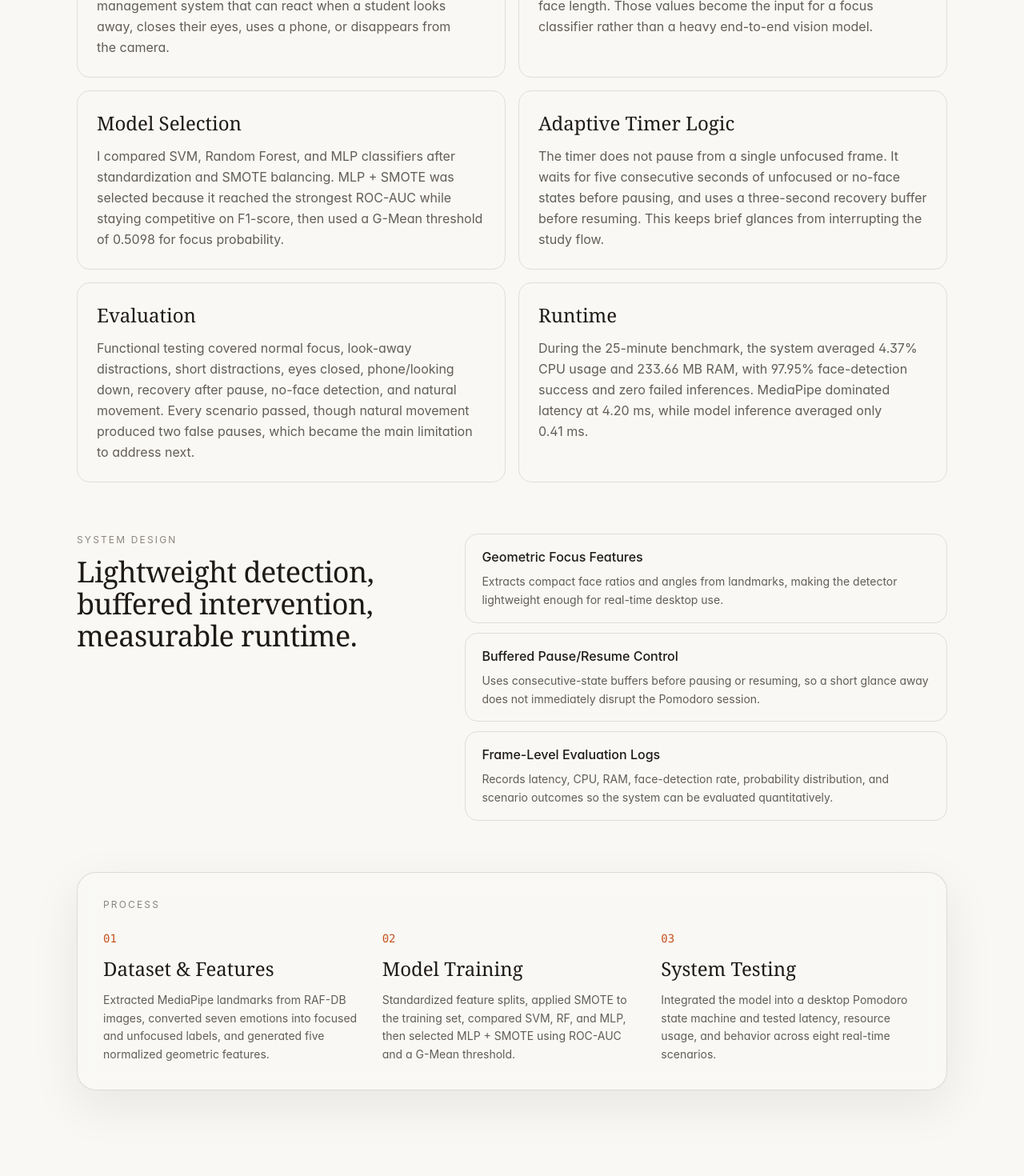
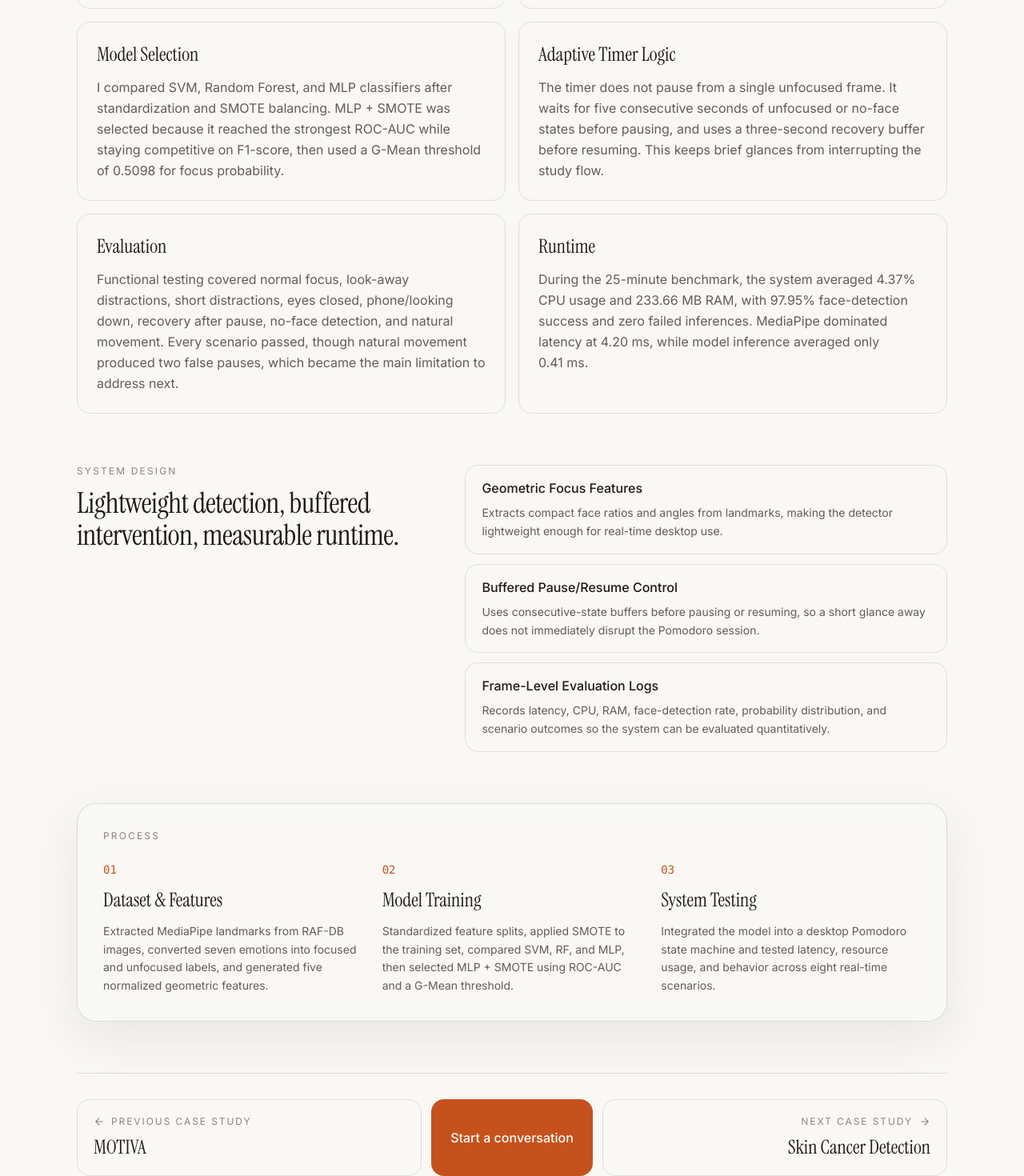
Before and after one commit to carizsm/Carizsm-Portofolio, a Next.js app: page /projects/adaptive-pomodoro in a window 1280 px wide. Shown: the part 1180-2650 px from the top of the page at 80% size. Built offline with nearby package versions, Linux system fonts and the light colour scheme; no server answers.

Commit message:
feat: improve UI and contents

```diff
--- a/app/globals.css
+++ b/app/globals.css
@@ -15,8 +15,8 @@
   --color-accent-fg: oklch(99% 0.003 90);
   --color-accent-soft: oklch(94% 0.04 50);
 
-  --font-sans: "Inter", ui-sans-serif, system-ui, -apple-system, BlinkMacSystemFont, "Segoe UI", sans-serif;
-  --font-display: "Instrument Serif", ui-serif, Georgia, Cambria, "Times New Roman", serif;
+  --font-sans: "Inter", "Inter Fallback", ui-sans-serif, system-ui, -apple-system, BlinkMacSystemFont, "Segoe UI", sans-serif;
+  --font-display: "Instrument Serif", "Instrument Serif Fallback", ui-serif, Georgia, Cambria, "Times New Roman", serif;
   --font-mono: ui-monospace, SFMono-Regular, Menlo, Monaco, Consolas, monospace;
 
   --tracking-tightish: -0.015em;
@@ -92,6 +92,12 @@ main {
   color: var(--color-accent-fg);
 }
 
+:where(a, button):focus-visible {
+  border-radius: 0.5rem;
+  outline: 2px solid var(--color-accent);
+  outline-offset: 3px;
+}
+
 @media (prefers-reduced-motion: reduce) {
   *,
   *::before,
--- a/app/layout.tsx
+++ b/app/layout.tsx
@@ -1,4 +1,5 @@
 import type { Metadata, Viewport } from "next";
+import { Inter, Instrument_Serif } from "next/font/google";
 import { ThemeProvider, THEME_INIT_SCRIPT } from "@/components/ThemeProvider";
 import { Nav } from "@/components/Nav";
 import { ScrollAssist } from "@/components/ScrollAssist";
@@ -7,6 +8,20 @@ import { getSiteUrl } from "@/lib/site-url";
 import "./globals.css";
 
 const siteUrl = getSiteUrl();
+
+const inter = Inter({
+  subsets: ["latin"],
+  variable: "--font-inter",
+  display: "swap",
+});
+
+const instrumentSerif = Instrument_Serif({
+  subsets: ["latin"],
+  weight: "400",
+  style: ["normal", "italic"],
+  variable: "--font-instrument-serif",
+  display: "swap",
+});
 
 export const metadata: Metadata = {
   metadataBase: new URL(siteUrl),
@@ -60,7 +75,11 @@ export default function RootLayout({
   children: React.ReactNode;
 }) {
   return (
-    <html lang="en" suppressHydrationWarning>
+    <html
+      lang="en"
+      suppressHydrationWarning
+      className={`${inter.variable} ${instrumentSerif.variable}`}
+    >
       <head>
         <script dangerouslySetInnerHTML={{ __html: THEME_INIT_SCRIPT }} />
       </head>
--- a/app/projects/[id]/page.tsx
+++ b/app/projects/[id]/page.tsx
@@ -1,7 +1,7 @@
 import type { Metadata } from "next";
 import Link from "next/link";
 import { notFound } from "next/navigation";
-import { ArrowLeft, ExternalLink } from "lucide-react";
+import { ArrowLeft, ArrowRight, ExternalLink } from "lucide-react";
 import { ProjectMediaCarousel } from "@/components/ProjectMediaCarousel";
 import { projects, type Project } from "@/content/projects";
 
@@ -35,8 +35,20 @@ export default async function ProjectDetailPage({
 
   if (!project) notFound();
 
+  const projectIndex = projects.findIndex((item) => item.id === id);
+  const previousProject = projectIndex > 0 ? projects[projectIndex - 1] : null;
+  const nextProject =
+    projectIndex < projects.length - 1 ? projects[projectIndex + 1] : null;
+
   if (project.detail) {
-    return <CaseStudyDetail project={project} detail={project.detail} />;
+    return (
+      <CaseStudyDetail
+        project={project}
+        detail={project.detail}
+        previousProject={previousProject}
+        nextProject={nextProject}
+      />
+    );
   }
 
   return (
@@ -68,9 +80,13 @@ export default async function ProjectDetailPage({
 function CaseStudyDetail({
   project,
   detail,
+  previousProject,
+  nextProject,
 }: {
   project: Project;
   detail: NonNullable<Project["detail"]>;
+  previousProject: Project | null;
+  nextProject: Project | null;
 }) {
   return (
     <section className="mx-auto w-full max-w-6xl px-5 py-24 sm:px-8 sm:py-28">
@@ -197,6 +213,52 @@ function CaseStudyDetail({
           ))}
         </div>
       </div>
+
+      <nav
+        aria-label="Continue exploring projects"
+        className="mt-16 border-t border-border pt-8"
+      >
+        <div className="grid gap-3 sm:grid-cols-[1fr_auto_1fr] sm:items-stretch">
+          {previousProject ? (
+            <Link
+              href={`/projects/${previousProject.id}`}
+              className="group flex min-h-24 flex-col justify-center rounded-2xl border border-border px-5 py-4 transition-colors hover:border-accent/45"
+            >
+              <span className="inline-flex items-center gap-2 text-xs uppercase tracking-[0.16em] text-fg-subtle">
+                <ArrowLeft className="h-3.5 w-3.5" /> Previous case study
+              </span>
+              <span className="serif mt-2 text-2xl text-fg transition-colors group-hover:text-accent">
+                {previousProject.title}
+              </span>
+            </Link>
+          ) : (
+            <div className="hidden sm:block" />
+          )}
+
+          <Link
+            href="/#contact"
+            className="inline-flex min-h-24 items-center justify-center rounded-2xl bg-accent px-6 py-4 text-center font-medium text-accent-fg transition-colors hover:bg-accent-hover"
+          >
+            Start a conversation
+          </Link>
+
+          {nextProject ? (
+            <Link
+              href={`/projects/${nextProject.id}`}
+              className="group flex min-h-24 flex-col items-end justify-center rounded-2xl border border-border px-5 py-4 text-right transition-colors hover:border-accent/45"
+            >
+              <span className="inline-flex items-center gap-2 text-xs uppercase tracking-[0.16em] text-fg-subtle">
+                Next case study <ArrowRight className="h-3.5 w-3.5" />
+              </span>
+              <span className="serif mt-2 text-2xl text-fg transition-colors group-hover:text-accent">
+                {nextProject.title}
+              </span>
+            </Link>
+          ) : (
+            <div className="hidden sm:block" />
+          )}
+        </div>
+      </nav>
     </section>
   );
 }
--- a/components/Contact.tsx
+++ b/components/Contact.tsx
@@ -8,9 +8,9 @@ export function Contact() {
         <p className="serif text-3xl text-fg sm:text-4xl">Let&apos;s build something meaningful.</p>
         <p className="mt-3 max-w-xl text-fg-muted">I&apos;m open to collaborations, internships, and conversations around product, iOS, and thoughtful software.</p>
         <div className="mt-6 flex flex-wrap gap-3 text-sm">
-          <a className="rounded-full border border-border px-4 py-2 hover:border-accent hover:text-accent" href={`mailto:${personal.email}`}>Email</a>
-          <a className="rounded-full border border-border px-4 py-2 hover:border-accent hover:text-accent" href={personal.links.linkedin} target="_blank" rel="noreferrer">LinkedIn</a>
-          <a className="rounded-full border border-border px-4 py-2 hover:border-accent hover:text-accent" href={personal.links.github} target="_blank" rel="noreferrer">GitHub</a>
+          <a className="inline-flex min-h-11 items-center rounded-full bg-accent px-5 py-2 font-medium text-accent-fg transition-colors hover:bg-accent-hover" href={`mailto:${personal.email}`}>Email me</a>
+          <a className="inline-flex min-h-11 items-center rounded-full border border-border px-4 py-2 transition-colors hover:border-accent hover:text-accent" href={personal.links.linkedin} target="_blank" rel="noreferrer">LinkedIn</a>
+          <a className="inline-flex min-h-11 items-center rounded-full border border-border px-4 py-2 transition-colors hover:border-accent hover:text-accent" href={personal.links.github} target="_blank" rel="noreferrer">GitHub</a>
         </div>
       </footer>
     </SectionShell>
--- a/components/ScrollAssist.tsx
+++ b/components/ScrollAssist.tsx
@@ -1,6 +1,7 @@
 "use client";
 
 import { useEffect, useState } from "react";
+import { usePathname } from "next/navigation";
 import { ArrowDown, ArrowUp } from "lucide-react";
 
 const sectionLinks = [
@@ -13,6 +14,14 @@ const sectionLinks = [
 const NAV_OFFSET = 88;
 
 export function ScrollAssist() {
+  const pathname = usePathname();
+
+  if (pathname !== "/") return null;
+
+  return <HomeScrollAssist />;
+}
+
+function HomeScrollAssist() {
   const [progress, setProgress] = useState(0);
   const [activeId, setActiveId] = useState<string>(sectionLinks[0].id);
 
--- a/components/Skills.tsx
+++ b/components/Skills.tsx
@@ -12,7 +12,12 @@ export function Skills() {
             <h3 className="text-sm uppercase tracking-[0.14em] text-fg-subtle">{group.label}</h3>
             <ul className="mt-3 space-y-2 text-fg">
               {group.items.map((item) => (
-                <li key={item.name} className="flex items-center justify-between gap-3 text-sm"><span>{item.name}</span><span className="text-xs text-fg-subtle">L{item.level}</span></li>
+                <li key={item.name} className="flex items-center justify-between gap-3 text-sm">
+                  <span>{item.name}</span>
+                  <span className="max-w-36 text-right text-xs leading-snug text-fg-subtle">
+                    {item.detail ?? `L${item.level}`}
+                  </span>
+                </li>
               ))}
             </ul>
           </Reveal>
--- a/content/experience.ts
+++ b/content/experience.ts
@@ -69,6 +69,16 @@ export const experiences: Experience[] = [
     tags: ["AI tools", "Research", "Learning material"],
   },
   {
+    id: "open-library-brand-ambassador",
+    role: "Brand Ambassador",
+    org: "Open Library Telkom University",
+    start: "May 2025",
+    end: "Present",
+    summary:
+      "Promote library services and digital literacy through educational content, campus communication, and user feedback collection that helps make learning resources easier to access.",
+    tags: ["Digital literacy", "Content", "User feedback"],
+  },
+  {
     id: "prodigi-pic",
     role: "PIC of Entrepreneur",
     org: "PRODIGI Digital Talent Centre Lab",
--- a/content/projects.ts
+++ b/content/projects.ts
@@ -96,6 +96,15 @@ export interface Project {
   detailHref?: string;
   image?: ProjectImage;
   detail?: ProjectDetail;
+}
+
+export interface ProjectArchiveItem {
+  id: string;
+  title: string;
+  role: string;
+  period: string;
+  description: string;
+  tech: string[];
 }
 
 export const projects: Project[] = [
@@ -995,3 +1004,24 @@ export const projects: Project[] = [
     },
   },
 ];
+
+export const projectArchive: ProjectArchiveItem[] = [
+  {
+    id: "nustaka",
+    title: "Nustaka",
+    role: "Product & Mobile Developer · Group project",
+    period: "2024",
+    description:
+      "An Indonesian cultural marketplace concept that pairs local products with cultural storytelling, exploring how mobile commerce can support preservation and discovery.",
+    tech: ["Mobile product", "Product planning", "Cultural storytelling"],
+  },
+  {
+    id: "hardware-embedded-lab-website",
+    title: "Hardware Embedded System Lab Website",
+    role: "Backend Developer · Campus collaboration",
+    period: "Sep 2024 - Jan 2025",
+    description:
+      "Developed server-side components and database structures for an official laboratory website, supporting reliable data flow and frontend integration.",
+    tech: ["Backend development", "Database design", "API integration"],
+  },
+];
--- a/content/skills.ts
+++ b/content/skills.ts
@@ -13,6 +13,7 @@ export type SkillLevel = 1 | 2 | 3;
 export interface Skill {
   name: string;
   level: SkillLevel;
+  detail?: string;
 }
 
 export interface SkillGroup {
@@ -75,4 +76,11 @@ export const skillGroups: SkillGroup[] = [
       { name: "Community building", level: 3 },
     ],
   },
+  {
+    label: "Languages",
+    items: [
+      { name: "Indonesian", level: 3, detail: "Native" },
+      { name: "English", level: 2, detail: "Professional working" },
+    ],
+  },
 ];
```
Also changed, not shown: components/Hero.tsx (+6 -6 lines), components/Nav.tsx (+11 -10 lines), components/Projects.tsx (+62 -12 lines).
